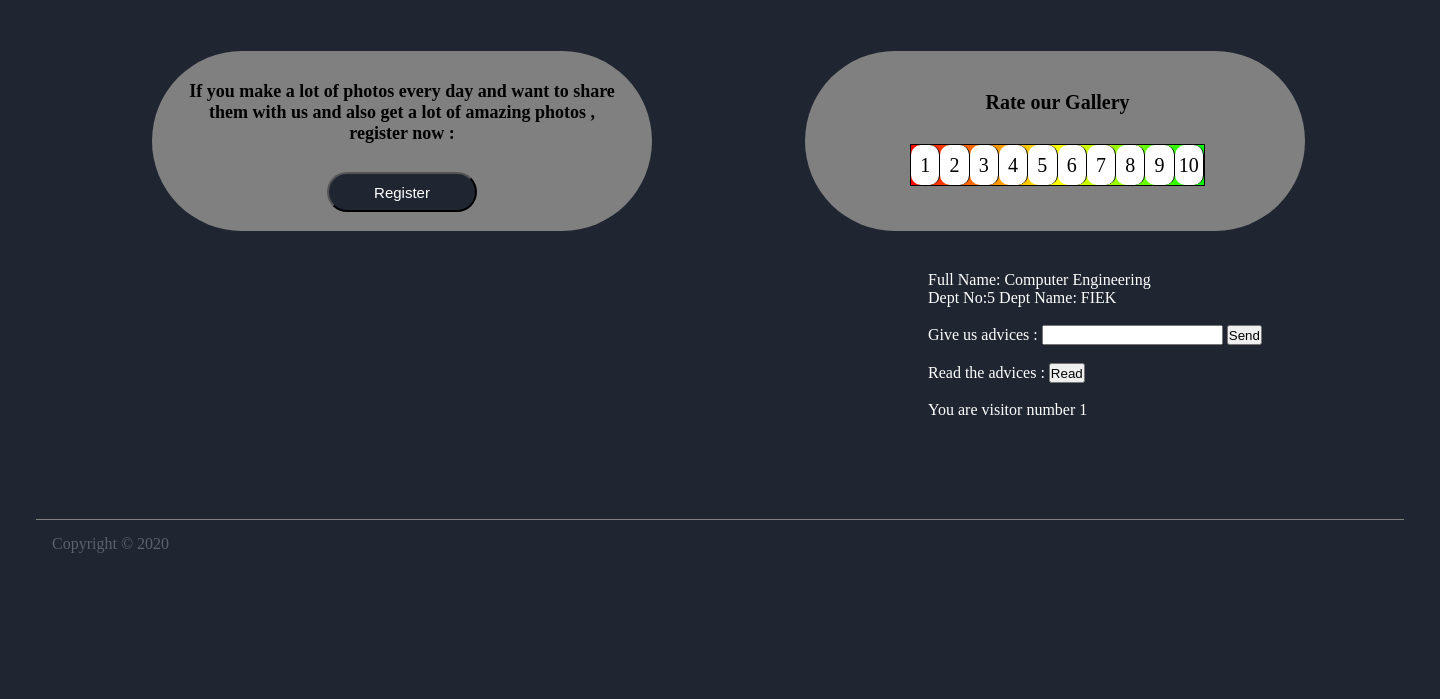
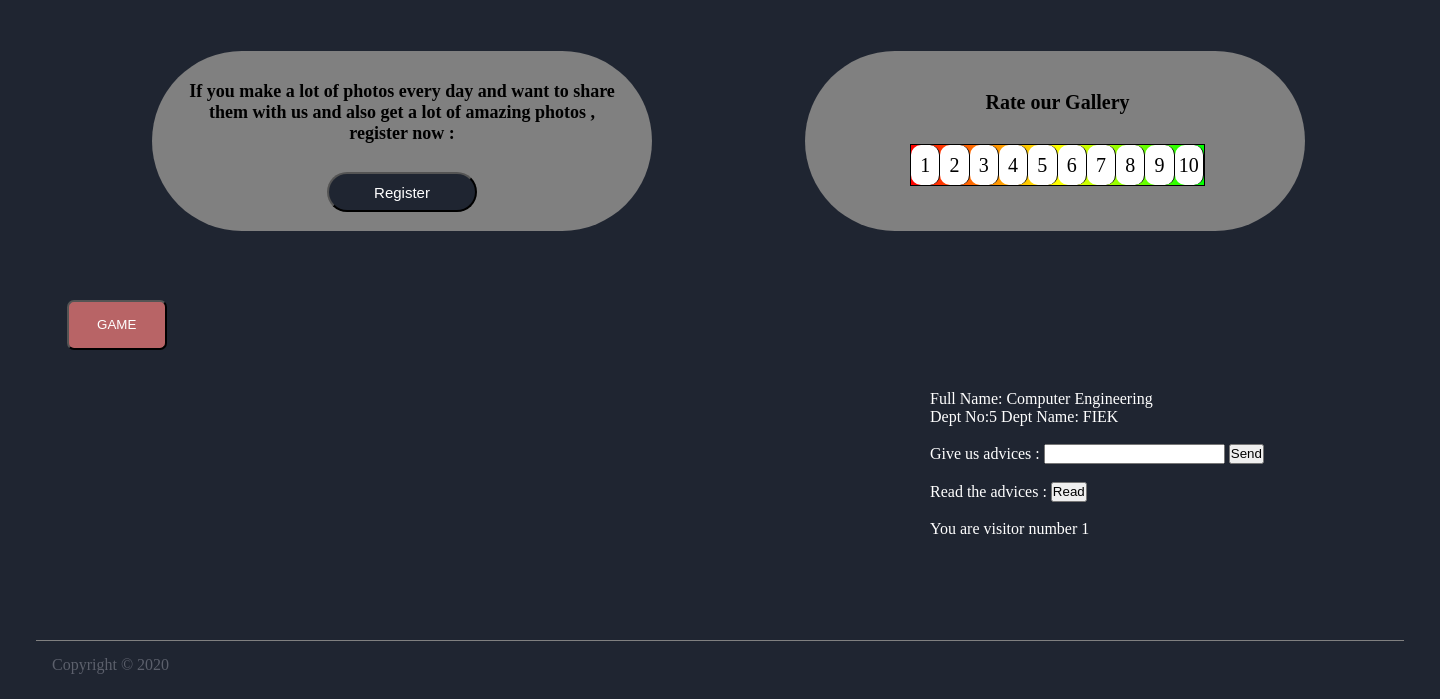
Before and after one commit to eronsalihu/PHP_2020, a PHP site: page /gallery.php in a window 1440 px wide. Shown: the part 2189-2888 px from the top of the page. Before the commit the page ends 2742 px from the top, so only its background shows below. Run offline with PHP 8.4, Linux system fonts and the light colour scheme; some libraries are stand-ins or nearby versions.

Commit message:
Update gallery.php

```diff
--- a/Programimi_ne_Internet/gallery.php
+++ b/Programimi_ne_Internet/gallery.php
@@ -1252,7 +1252,11 @@ $(document).ready(function(){
 
 		</tr>
 	</table>
-
+	<button  onclick="window.location.href = 'game.php'" style="margin-left:5em; margin-top:5em; height:50px;width:100px;
+	border-radius:7px;color:white;background-color:#B86466">GAME</button>
+	<table>
+	<tr>
+	<td>
 	<h2 id="inherit">
 <?php require('inheritance.php'); ?>
 <form action="WriteToFile.php" method="POST">
@@ -1269,8 +1273,9 @@ $(document).ready(function(){
 <?php require('personNumber.php'); ?>
 
 	</h2>
-
-
+</td>
+	</tr>
+	</table>
 
 <?php
 require('footeri.php'); ?>
```
